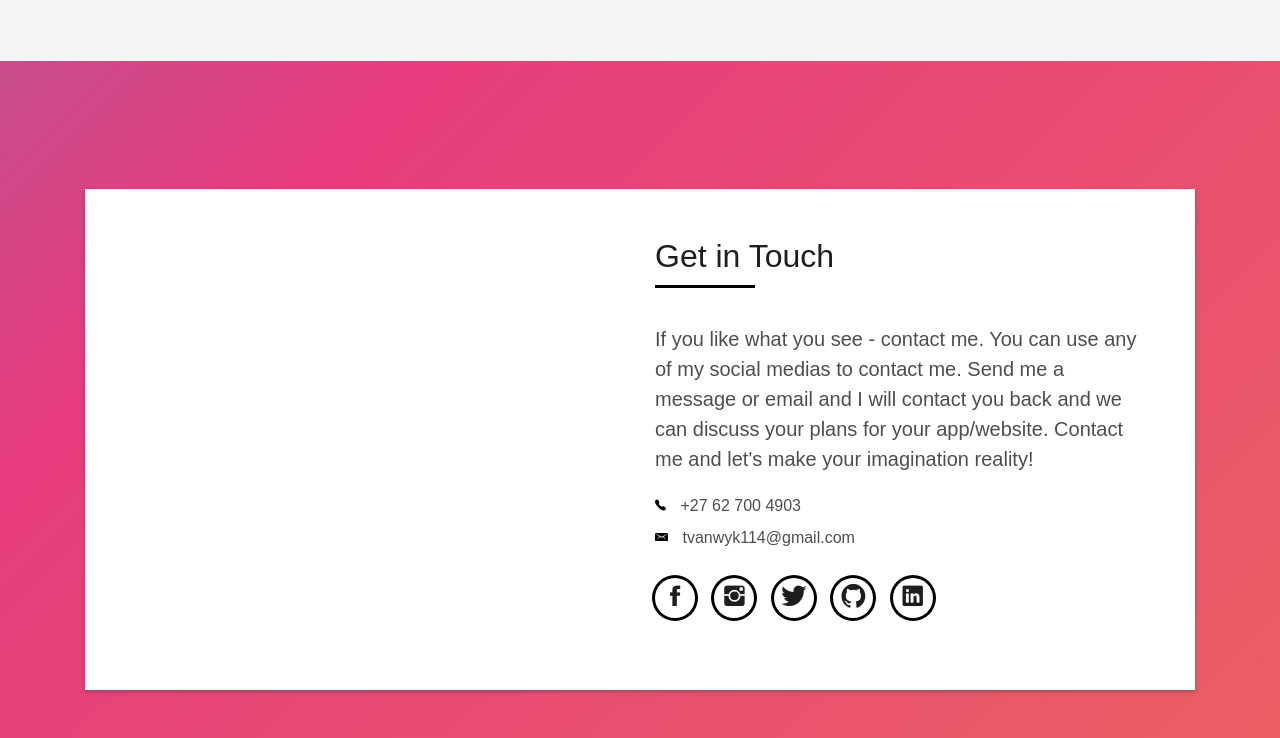
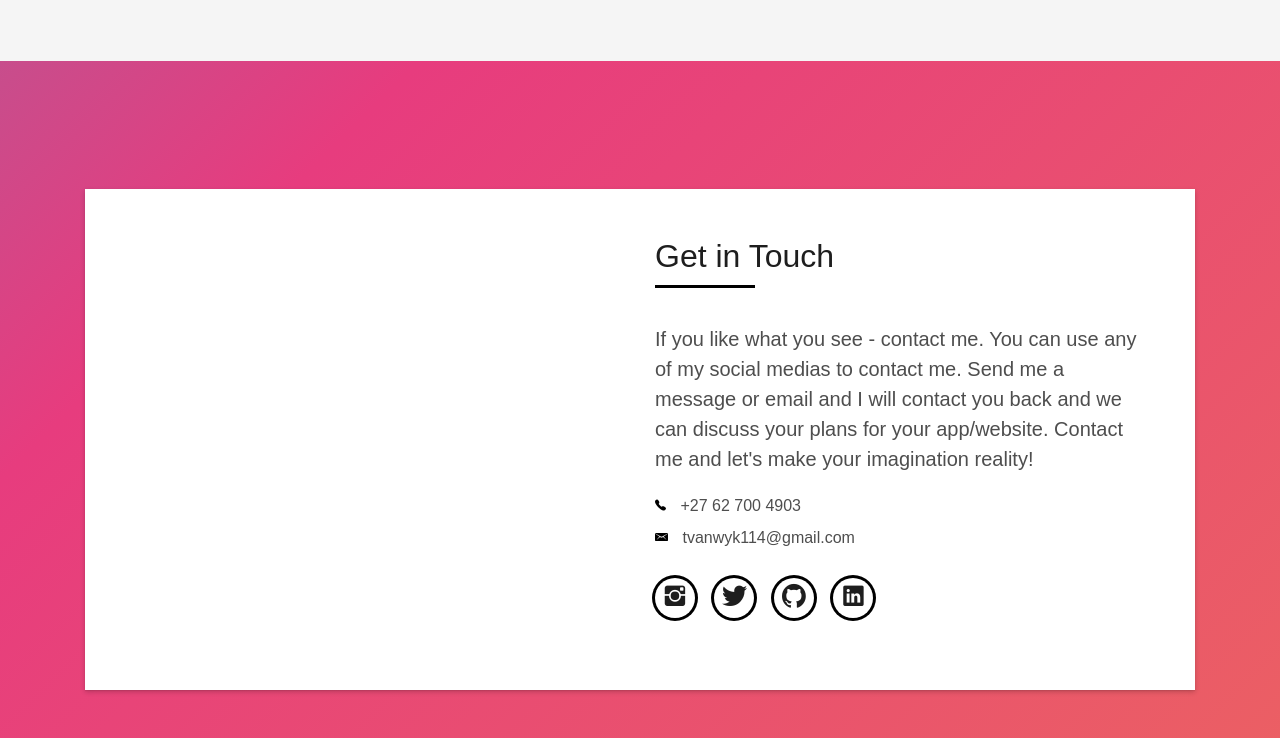
Before and after one commit to TyriqueVanwyk/Portfolio, a plain HTML site: page index.html in a window 1280 px wide. Shown: the part 3150-3888 px from the top of the page. Drawn offline with nearby package versions, Linux system fonts and the light colour scheme; files whose address does not match are found by name.

Commit message:
removed facebook

```diff
--- a/index.html
+++ b/index.html
@@ -335,11 +335,10 @@
                   </div>
                   <div class="socials">
                     <ul>
-                      <li><a href="https://web.facebook.com/TyriqueBVanWyk/" target="_blank"><span class="ico-circle" id = "facebook"><i class="ion-social-facebook" ></i></span></a></li>
-                      <li><a href="https://www.instagram.com/tyrique_tyyy/" target="_blank"><span class="ico-circle" id ="instagram"><i class="ion-social-instagram" ></i></span></a></li>
-                      <li><a href="https://twitter.com/Tyrique_VanWyk" target="_blank"><span class="ico-circle" id="twitter"><i class="ion-social-twitter" ></i></span></a></li>
-                      <li><a href="https://github.com/TyriqueVanwyk" target="_blank"><span class="ico-circle" id="github"><i class="ion-social-github" ></i></span></a></li>
-                      <li><a href="https://www.linkedin.com/in/tyrique-van-wyk-5528121b4/" target="_blank"><span class="ico-circle" id ="linkedin"><i class="ion-social-linkedin"  ></i></span></a></li>
+                      <li><a href="https://www.instagram.com/tyrique_tyyy/" target="_blank"><span class="ico-circle" id ="instagram"><i class="social-ico ion-social-instagram" ></i></span></a></li>
+                      <li><a href="https://twitter.com/Tyrique_VanWyk" target="_blank"><span class="ico-circle" id="twitter"><i class="social-ico ion-social-twitter" ></i></span></a></li>
+                      <li><a href="https://github.com/TyriqueVanwyk" target="_blank"><span class="ico-circle" id="github"><i class="social-ico ion-social-github" ></i></span></a></li>
+                      <li><a href="https://www.linkedin.com/in/tyrique-van-wyk-5528121b4/" target="_blank"><span class="ico-circle" id ="linkedin"><i class="social-ico ion-social-linkedin"  ></i></span></a></li>
                     </ul>
                   </div>
                 </div>
```
